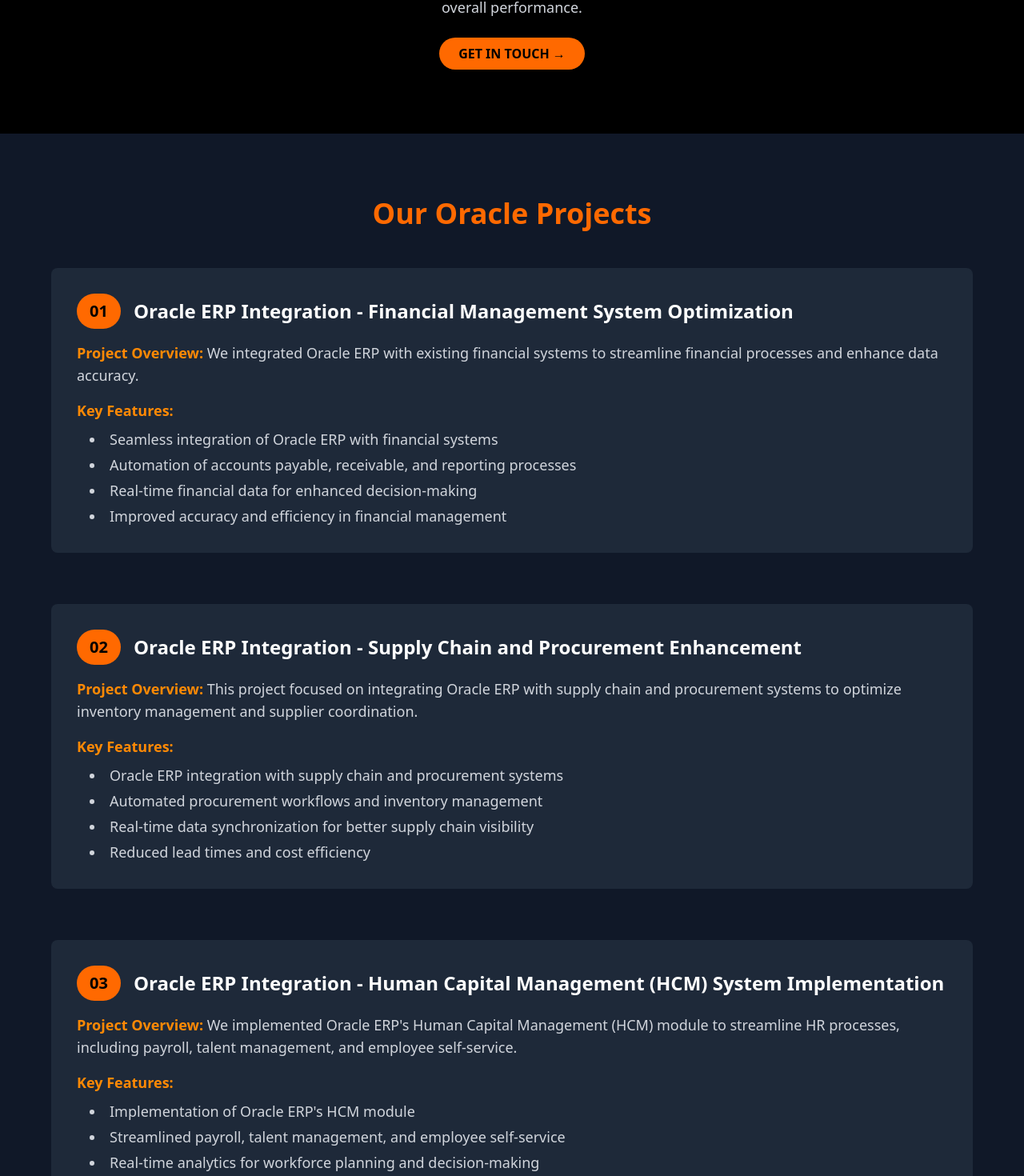
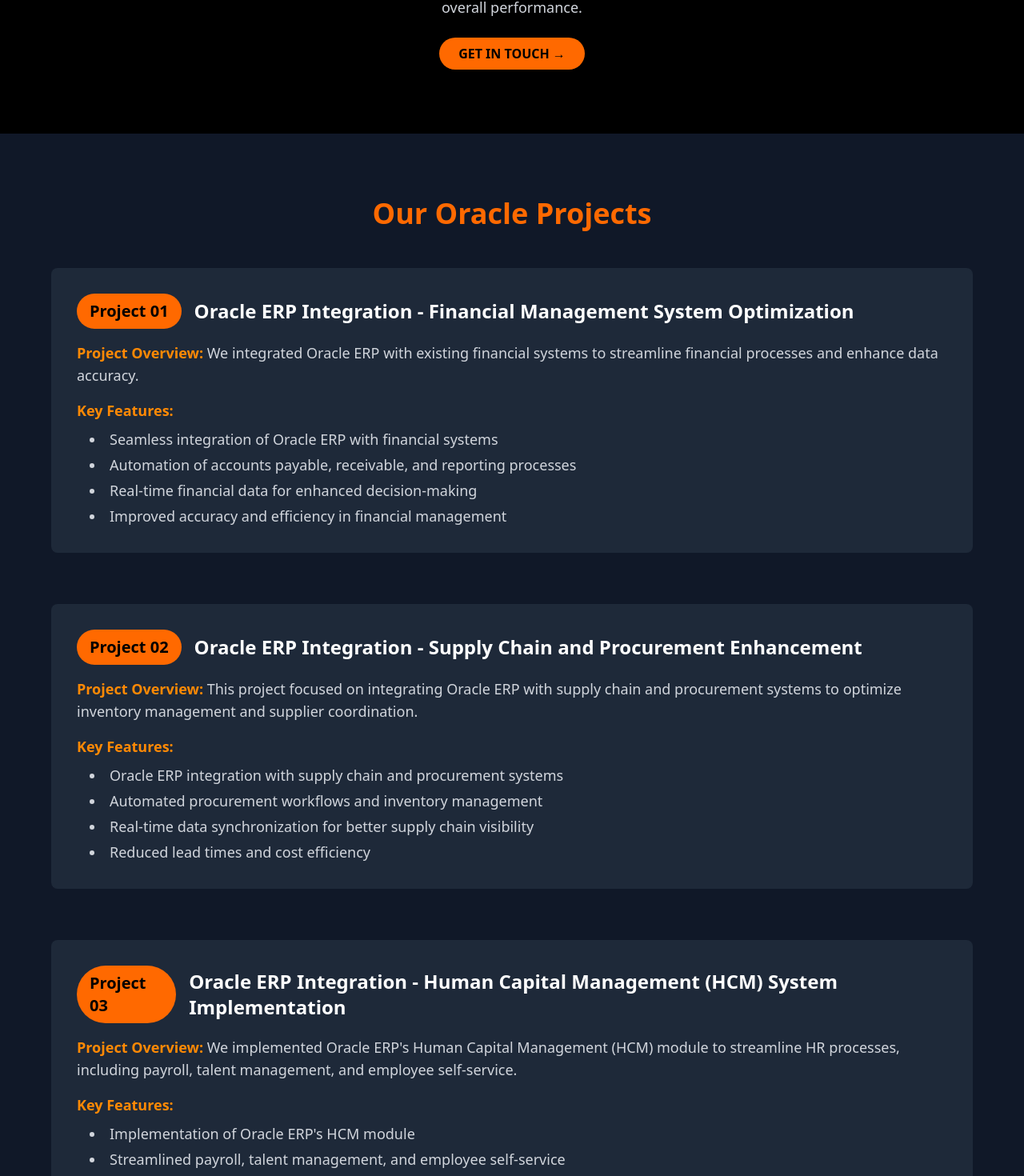
Before and after one commit to talha12hussain/Devcode, a React (Vite) app: page /erp-oracle in a window 1280 px wide. Shown: the part 317-1787 px from the top of the page at 80% size. Built offline with nearby package versions, Linux system fonts and the light colour scheme.

Commit message:
fully completed

```diff
--- a/src/Erporacle.jsx
+++ b/src/Erporacle.jsx
@@ -34,7 +34,7 @@ const Erporacle = () => {
           {/* Project 1 */}
           <div className="mb-12 md:mb-16 p-6 md:p-8 bg-gray-800 rounded-lg">
             <div className="flex items-center mb-4">
-              <span className="bg-orange-500 text-black font-bold text-lg md:text-xl px-4 py-2 rounded-full mr-4">01</span>
+              <span className="bg-orange-500 text-black font-bold text-lg md:text-xl px-4 py-2 rounded-full mr-4">Project 01</span>
               <h3 className="text-xl sm:text-2xl font-semibold text-white">
                 Oracle ERP Integration - Financial Management System Optimization
               </h3>
@@ -54,7 +54,7 @@ const Erporacle = () => {
           {/* Project 2 */}
           <div className="mb-12 md:mb-16 p-6 md:p-8 bg-gray-800 rounded-lg">
             <div className="flex items-center mb-4">
-              <span className="bg-orange-500 text-black font-bold text-lg md:text-xl px-4 py-2 rounded-full mr-4">02</span>
+              <span className="bg-orange-500 text-black font-bold text-lg md:text-xl px-4 py-2 rounded-full mr-4">Project 02</span>
               <h3 className="text-xl sm:text-2xl font-semibold text-white">
                 Oracle ERP Integration - Supply Chain and Procurement Enhancement
               </h3>
@@ -74,7 +74,7 @@ const Erporacle = () => {
           {/* Project 3 */}
           <div className="p-6 md:p-8 bg-gray-800 rounded-lg">
             <div className="flex items-center mb-4">
-              <span className="bg-orange-500 text-black font-bold text-lg md:text-xl px-4 py-2 rounded-full mr-4">03</span>
+              <span className="bg-orange-500 text-black font-bold text-lg md:text-xl px-4 py-2 rounded-full mr-4">Project 03</span>
               <h3 className="text-xl sm:text-2xl font-semibold text-white">
                 Oracle ERP Integration - Human Capital Management (HCM) System Implementation
               </h3>
--- a/src/Erpsalesforce.jsx
+++ b/src/Erpsalesforce.jsx
@@ -29,7 +29,7 @@ const Erpsalesforce = () => {
           {/* Project 1 */}
           <div className="mb-16 p-8 bg-gray-800 rounded-lg">
             <div className="flex items-center mb-4">
-              <span className="bg-orange-500 text-black font-bold text-xl px-4 py-2 rounded-full mr-4">01</span>
+              <span className="bg-orange-500 text-black font-bold text-xl px-4 py-2 rounded-full mr-4">Project 01</span>
               <h3 className="text-2xl font-semibold text-white">Salesforce CRM - Automated Lead Management and Customer Onboarding</h3>
             </div>
             <p className="text-gray-300 mb-4">
@@ -46,7 +46,7 @@ const Erpsalesforce = () => {
           {/* Project 2 */}
           <div className="mb-16 p-8 bg-gray-800 rounded-lg">
             <div className="flex items-center mb-4">
-              <span className="bg-orange-500 text-black font-bold text-xl px-4 py-2 rounded-full mr-4">02</span>
+              <span className="bg-orange-500 text-black font-bold text-xl px-4 py-2 rounded-full mr-4">Project 02</span>
               <h3 className="text-2xl font-semibold text-white">Salesforce Service Cloud - Custom Service Processes Implementation</h3>
             </div>
             <p className="text-gray-300 mb-4">
@@ -64,7 +64,7 @@ const Erpsalesforce = () => {
           {/* Project 3 */}
           <div className="p-8 bg-gray-800 rounded-lg">
             <div className="flex items-center mb-4">
-              <span className="bg-orange-500 text-black font-bold text-xl px-4 py-2 rounded-full mr-4">03</span>
+              <span className="bg-orange-500 text-black font-bold text-xl px-4 py-2 rounded-full mr-4">Project 03</span>
               <h3 className="text-2xl font-semibold text-white">Salesforce CRM - Sales Process Optimization and Opportunity Management</h3>
             </div>
             <p className="text-gray-300 mb-4">
--- a/src/Erpsap.jsx
+++ b/src/Erpsap.jsx
@@ -31,7 +31,7 @@ const Erpsap = () => {
           {/* Project 1 */}
           <div className="mb-16 p-8 bg-gray-800 rounded-lg">
             <div className="flex items-center mb-4">
-              <span className="bg-orange-500 text-black font-bold text-xl px-4 py-2 rounded-full mr-4">01</span>
+              <span className="bg-orange-500 text-black font-bold text-xl px-4 py-2 rounded-full mr-4">Project 01</span>
               <h3 className="text-2xl font-semibold text-white">SAP Integration - Supply Chain Optimization</h3>
             </div>
             <p className="text-gray-300 mb-4">
@@ -50,7 +50,7 @@ const Erpsap = () => {
           {/* Project 2 */}
           <div className="mb-16 p-8 bg-gray-800 rounded-lg">
             <div className="flex items-center mb-4">
-              <span className="bg-orange-500 text-black font-bold text-xl px-4 py-2 rounded-full mr-4">02</span>
+              <span className="bg-orange-500 text-black font-bold text-xl px-4 py-2 rounded-full mr-4">Project 02</span>
               <h3 className="text-2xl font-semibold text-white">SAP Integration - Financial Management and Reporting Automation</h3>
             </div>
             <p className="text-gray-300 mb-4">
@@ -69,7 +69,7 @@ const Erpsap = () => {
           {/* Project 3 */}
           <div className="p-8 bg-gray-800 rounded-lg">
             <div className="flex items-center mb-4">
-              <span className="bg-orange-500 text-black font-bold text-xl px-4 py-2 rounded-full mr-4">03</span>
+              <span className="bg-orange-500 text-black font-bold text-xl px-4 py-2 rounded-full mr-4">Project 03</span>
               <h3 className="text-2xl font-semibold text-white">SAP Integration - HR Management System Enhancement</h3>
             </div>
             <p className="text-gray-300 mb-4">
```
